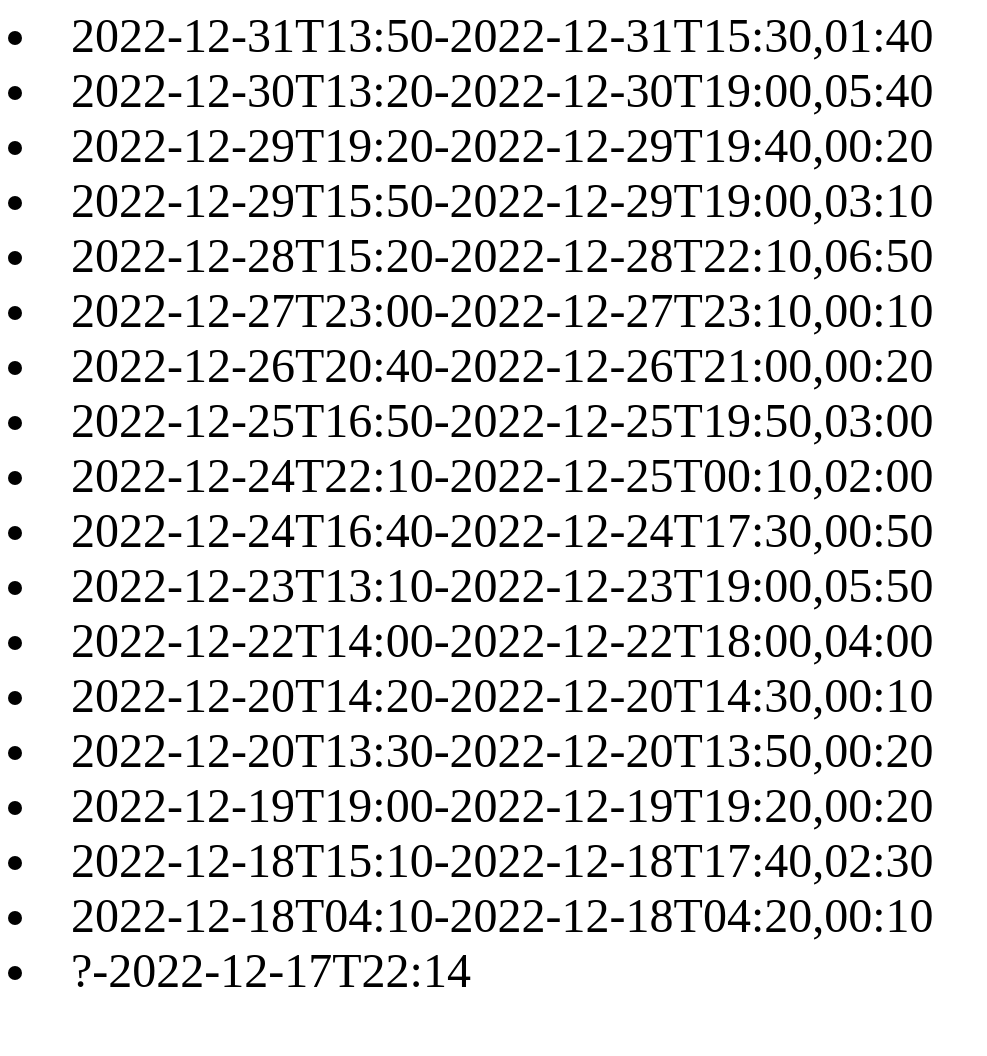
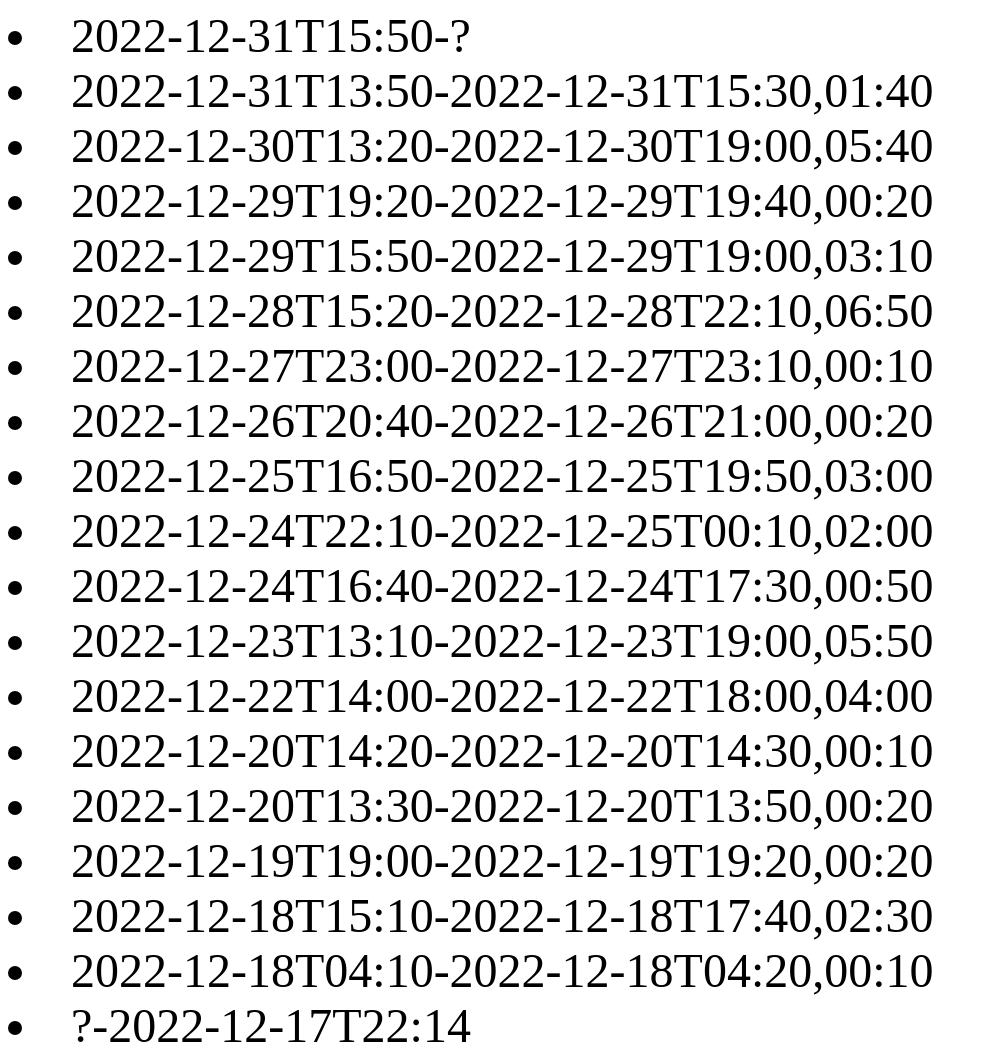
Before and after one commit to killy971/killy971.github.io, a plain HTML site: page hkey-status/C9:B0:B1:E3:F0:EB/index.html in a window 1280 px wide. Shown: the whole page, without its empty margins (0-987 px from the left). Before the commit the page ends 1006 px from the top, so only its background shows below. Drawn offline with Linux system fonts and the light colour scheme.

Commit message:
Add index.html

```diff
--- a/hkey-status/C9:B0:B1:E3:F0:EB/index.html
+++ b/hkey-status/C9:B0:B1:E3:F0:EB/index.html
@@ -1,3 +1,4 @@
+<li style="font-size:48px">2022-12-31T15:50-?</li>
 <li style="font-size:48px">2022-12-31T13:50-2022-12-31T15:30,01:40</li>
 <li style="font-size:48px">2022-12-30T13:20-2022-12-30T19:00,05:40</li>
 <li style="font-size:48px">2022-12-29T19:20-2022-12-29T19:40,00:20</li>
```
